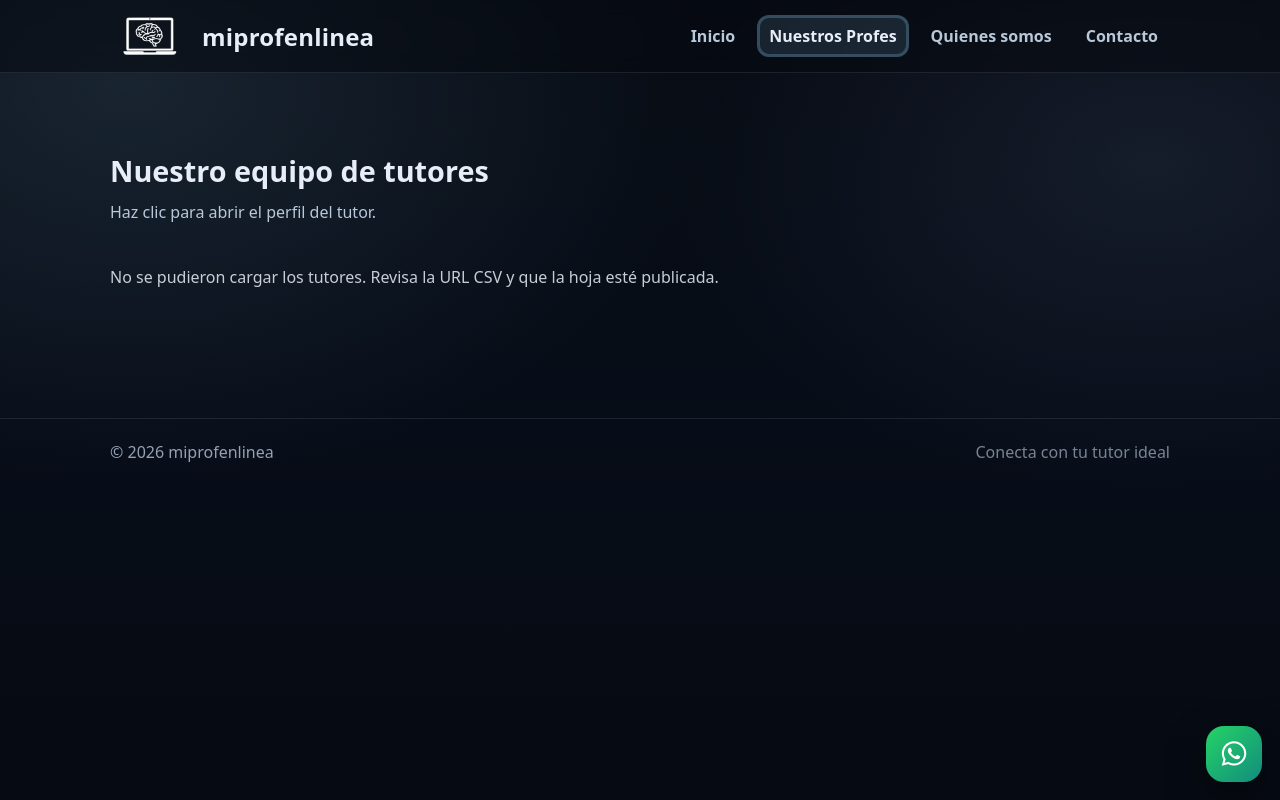
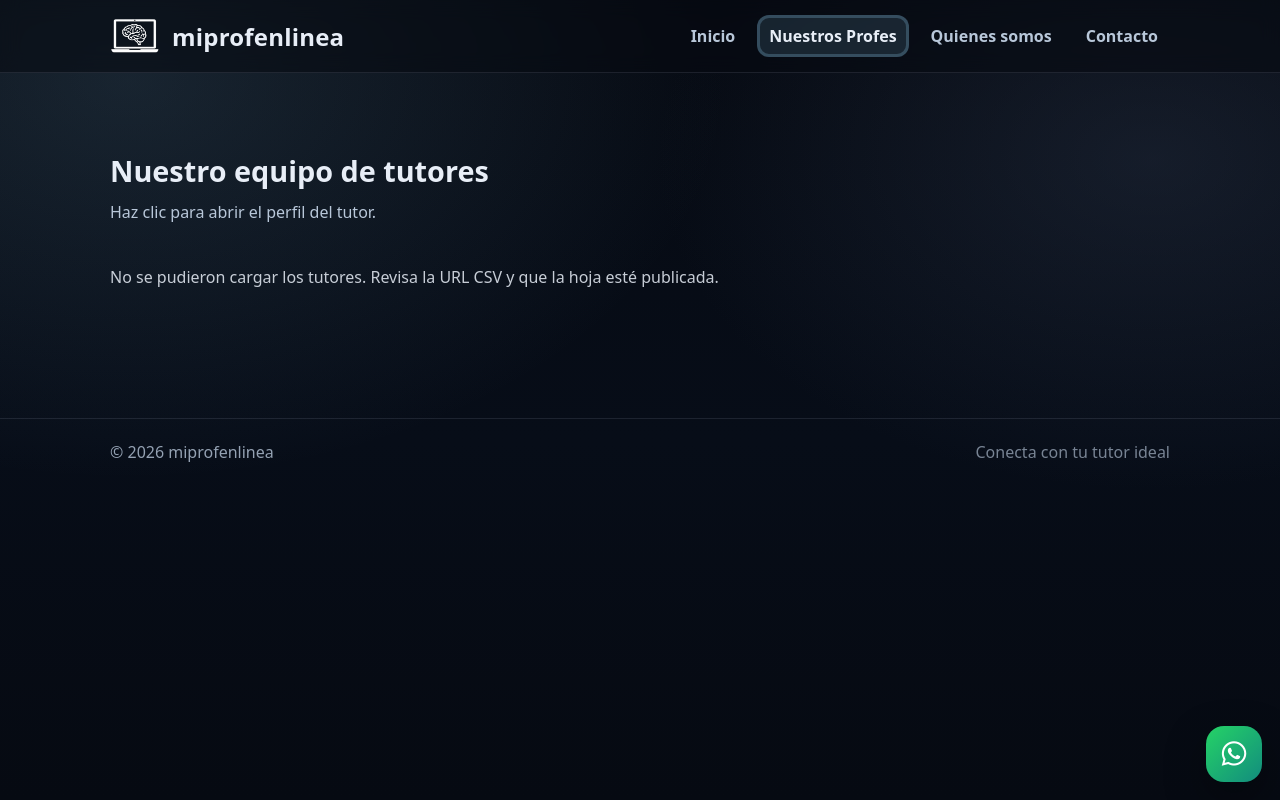
Before and after one commit to FernandoBriceno/miprofenlinea, a plain HTML site: page views/tutores.html in a window 1280 px wide. Drawn offline with Linux system fonts and the light colour scheme; no server answers.

Commit message:
icono pestaña y miniatura

```diff
--- a/css/styles.css
+++ b/css/styles.css
@@ -322,8 +322,8 @@ textarea.input{min-height:120px; resize:vertical}
 
 /* LOGO */
 .brand-logo{
-  width: 80px;
-  height: 80px;
+  width: 50px;
+  height: 50px;
   object-fit: contain;
   border-radius: 10px; /* si quieres esquinas suaves; cámbialo a 50% si lo quieres circular */
   display: block;
--- a/views/partials/nav.html
+++ b/views/partials/nav.html
@@ -4,7 +4,7 @@
       <!--
       <img class="brand-logo" src="../assets/logo_blanco.png" alt="miprofenlinea">
       -->
-      <img class="brand-logo" src="/assets/logo_blanco.png" alt="miprofenlinea">
+      <img class="brand-logo" src="/assets/logo/logo_blanco_rmbg.png" alt="miprofenlinea">
 
       <span class="brand-text">miprofenlinea</span>
     </a>
--- a/views/tutores.html
+++ b/views/tutores.html
@@ -4,6 +4,11 @@
   <meta charset="utf-8" />
   <meta name="viewport" content="width=device-width, initial-scale=1" />
   <title>miprofenlinea | Tutores</title>
+
+  <link rel="icon" href="../assets/logo/cerebro_color_rmbg_cuadrado.png" type="image/x-icon">
+  <link rel="shortcut icon" href="../assets/logo/cerebro_color_rmbg_cuadrado.png" type="image/x-icon">
+
+
   <meta name="description" content="Conoce nuestros tutores y elige el perfil ideal para ti." />
   <link rel="stylesheet" href="../css/styles.css" />
   <link rel="preconnect" href="https://cdnjs.cloudflare.com" />
```
Also changed, not shown: index.html (+5 -0 lines), views/contacto.html (+5 -0 lines), views/index.html (+24 -0 lines), views/quienes-somos.html (+4 -0 lines), views/tutores/perfil.html (+4 -0 lines), assets/logo/cerebro_blanco_rmbg.png (added), assets/logo/cerebro_color_rmbg.ico (added), assets/logo/cerebro_color_rmbg.png (added), assets/logo/cerebro_color_rmbg_cuadrado.png (added), assets/logo/cerebro_negro_rmbg.ico (added), assets/logo/cerebro_negro_rmbg.png (added), assets/logo/logo_blanco_rmbg.png (added), assets/logo/logo_color_rmbg.png (added), assets/logo/miprofenlinea-og.png (added), 1 more files.
